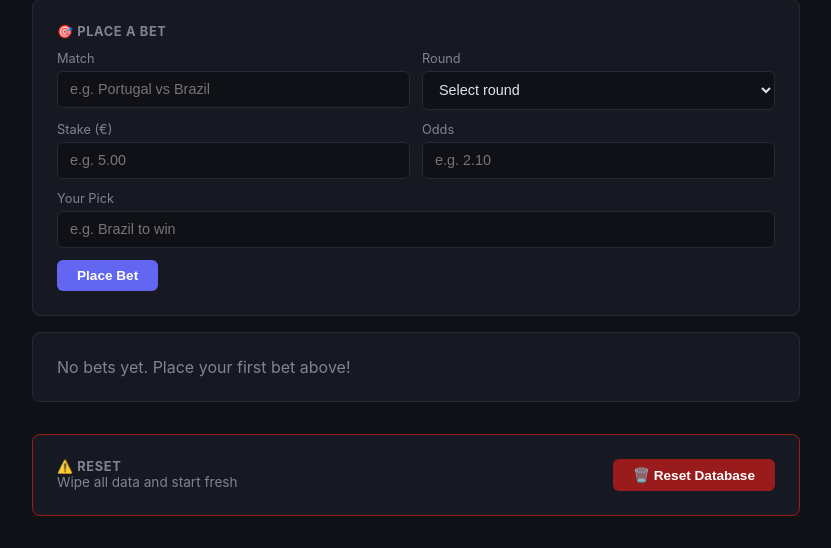
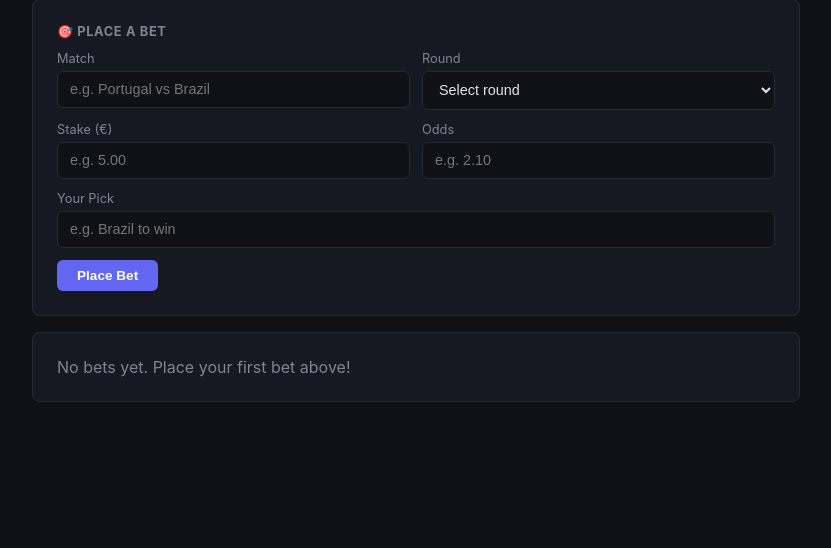
Before and after one commit to jalrego/betting-club, a Flask app: page /dashboard in a window 1280 px wide. Shown: the part 359-907 px from the top of the page, without its empty margins (224-1055 px from the left). After the commit the page ends 761 px from the top, so only its background shows below. Run offline with Flask 3, Linux system fonts and the light colour scheme; the visitor is signed in with stand-in values (Sample User, id 1); data that the repository does not hold is empty; some libraries are stand-ins or nearby versions.

Commit message:
remove reset button/route

```diff
--- a/app.py
+++ b/app.py
@@ -544,32 +544,6 @@ def user_profile(user_id):
                            starting=STARTING_BALANCE / 100.0)
 
 
-@app.route('/reset', methods=['POST'])
-@login_required
-def reset_db():
-    db = get_db()
-    try:
-        if is_pg():
-            query('DELETE FROM bets')
-            query('DELETE FROM balance_records')
-            query('DELETE FROM users')
-            query("ALTER SEQUENCE bets_id_seq RESTART WITH 1")
-            query("ALTER SEQUENCE balance_records_id_seq RESTART WITH 1")
-            query("ALTER SEQUENCE users_id_seq RESTART WITH 1")
-        else:
-            query('DELETE FROM bets')
-            query('DELETE FROM balance_records')
-            query('DELETE FROM users')
-            query("DELETE FROM sqlite_sequence")
-        db.commit()
-        flash('Database wiped clean. Ready for the challenge! ⚽🏆', 'success')
-    except Exception as e:
-        db.rollback()
-        logging.error(f"reset error: {e}")
-        flash(f'Error: {e}', 'danger')
-    return redirect(url_for('dashboard'))
-
-
 if __name__ == '__main__':
     port = int(os.environ.get('PORT', 8080))
     app.run(debug=True, host='0.0.0.0', port=port)
--- a/templates/dashboard.html
+++ b/templates/dashboard.html
@@ -142,16 +142,5 @@
 </div>
 {% endif %}
 
-<div class="card" style="margin-top: 2rem; border-color: #991b1b;">
-  <div class="flex-between">
-    <div>
-      <h2 style="margin-bottom: 0;">⚠️ Reset</h2>
-      <p class="text-muted text-sm">Wipe all data and start fresh</p>
-    </div>
-    <form method="POST" action="{{ url_for('reset_db') }}" onsubmit="return confirm('This will delete ALL users, bets and data. Are you sure?')">
-      <button type="submit" class="btn btn-secondary" style="background:#991b1b;color:#fff;">🗑️ Reset Database</button>
-    </form>
-  </div>
-</div>
 
 {% endblock %}
```
Also changed, not shown: 1 other file.
